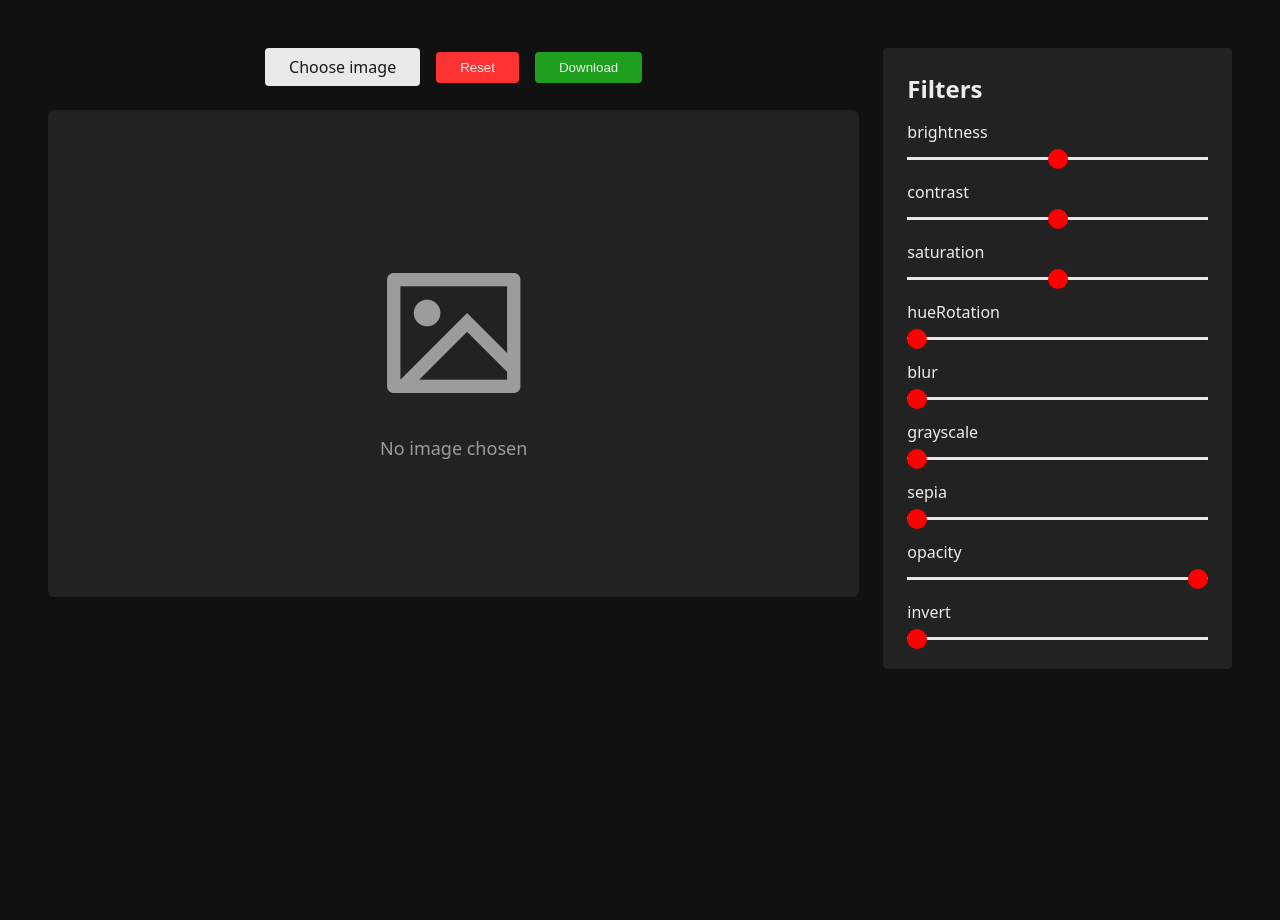
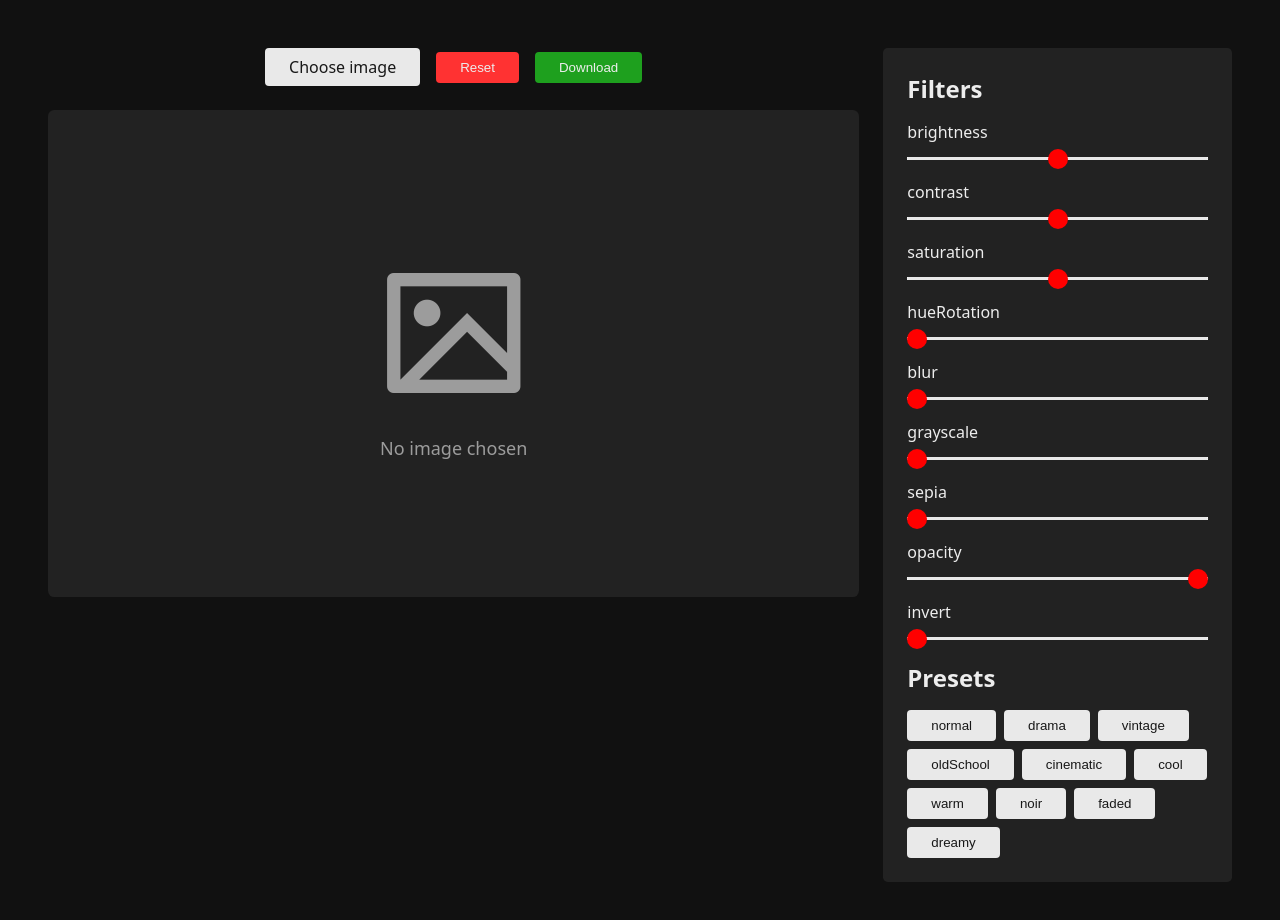
Before and after one commit to Anudeep651/image-editor, a plain HTML site: page index.html in a window 1280 px wide. Both pictures are taken after a click on the button "Reset". Before the commit the page ends 800 px from the top, so only its background shows below. Drawn offline with nearby package versions, Linux system fonts and the light colour scheme.

Commit message:
Created functionalities for reset and download btn and created preset.

```diff
--- a/index.html
+++ b/index.html
@@ -35,6 +35,8 @@
           <h2>Filters</h2>
           <div class="filters">
           </div>
+          <h2>Presets</h2>
+          <div class="presets"></div>
         </div>
       </section>
     </main>
--- a/script.js
+++ b/script.js
@@ -1,4 +1,4 @@
-const filters = {
+let filters = {
   brightness: {
     value: 100,
     min: 0,
@@ -58,6 +58,9 @@ const filters = {
 const imageCanvas = document.querySelector("#image-canvas")
 const imageInput = document.querySelector("#image-input")
 const canvasCtx = imageCanvas.getContext("2d")
+const resetButton = document.querySelector("#reset-btn")
+const downloadButton = document.querySelector("#download-btn")
+const presetsContainer = document.querySelector(".presets")
 let file = null;
 let image = null;
 
@@ -88,11 +91,15 @@ function createFilterElement(name, unit = "%", value, min, max) {
     return div
 }
 
-Object.keys(filters).forEach(key => {
+function createFilters(){
+  Object.keys(filters).forEach(key => {
     const filterElement = createFilterElement(key, filters[key].unit, filters[key].value, filters[key].min, filters[key].max)
 
     filtersContainer.appendChild(filterElement);
 })
+}
+
+createFilters()
 
 imageInput.addEventListener("change", (event)=>{
    file = event.target.files[0]
@@ -127,3 +134,214 @@ function applyFilters(){
     .trim()
     canvasCtx.drawImage(image, 0, 0);
 }
+
+resetButton.addEventListener("click", () =>{
+   filters = {
+  brightness: {
+    value: 100,
+    min: 0,
+    max: 200,
+    unit: "%",
+  },
+  contrast: {
+    value: 100,
+    min: 0,
+    max: 200,
+    unit: "%",
+  },
+  saturation: {
+    value: 100,
+    min: 0,
+    max: 200,
+    unit: "%",
+  },
+  hueRotation: {
+    value: 0,
+    min: 0,
+    max: 360,
+    unit: "deg",
+  },
+  blur: {
+    value: 0,
+    min: 0,
+    max: 20,
+    unit: "px",
+  },
+  grayscale: {
+    value: 0,
+    min: 0,
+    max: 100,
+    unit: "%",
+  },
+  sepia: {
+    value: 0,
+    min: 0,
+    max: 100,
+    unit: "%",
+  },
+  opacity: {
+    value: 100,
+    min: 0,
+    max: 100,
+    unit: "%",
+  },
+  invert: {
+    value: 0,
+    min: 0,
+    max: 100,
+    unit: "%",
+  },
+  }
+  applyFilters()
+
+  filtersContainer.innerHTML = ""
+  createFilters()
+})
+
+downloadButton.addEventListener("click", ()=>{
+  const link = document.createElement("a")
+  link.download = "edited-umage.png"
+  link.href = imageCanvas.toDataURL()
+  link.click()
+})
+
+const presets = {
+  normal: {
+    brightness: 100,
+    contrast: 100,
+    saturation: 100,
+    hueRotation: 0,
+    blur: 0,
+    grayscale: 0,
+    sepia: 0,
+    opacity: 100,
+    invert: 0,
+  },
+
+  drama: {
+    brightness: 90,
+    contrast: 140,
+    saturation: 120,
+    hueRotation: 0,
+    blur: 0,
+    grayscale: 10,
+    sepia: 0,
+    opacity: 100,
+    invert: 0,
+  },
+
+  vintage: {
+    brightness: 110,
+    contrast: 90,
+    saturation: 80,
+    hueRotation: 10,
+    blur: 0,
+    grayscale: 20,
+    sepia: 60,
+    opacity: 100,
+    invert: 0,
+  },
+
+  oldSchool: {
+    brightness: 95,
+    contrast: 85,
+    saturation: 70,
+    hueRotation: 0,
+    blur: 0,
+    grayscale: 40,
+    sepia: 80,
+    opacity: 100,
+    invert: 0,
+  },
+
+  cinematic: {
+    brightness: 95,
+    contrast: 130,
+    saturation: 110,
+    hueRotation: 5,
+    blur: 0,
+    grayscale: 0,
+    sepia: 10,
+    opacity: 100,
+    invert: 0,
+  },
+
+  cool: {
+    brightness: 100,
+    contrast: 105,
+    saturation: 110,
+    hueRotation: 180,
+    blur: 0,
+    grayscale: 0,
+    sepia: 0,
+    opacity: 100,
+    invert: 0,
+  },
+
+  warm: {
+    brightness: 105,
+    contrast: 105,
+    saturation: 110,
+    hueRotation: 20,
+    blur: 0,
+    grayscale: 0,
+    sepia: 30,
+    opacity: 100,
+    invert: 0,
+  },
+
+  noir: {
+    brightness: 100,
+    contrast: 150,
+    saturation: 0,
+    hueRotation: 0,
+    blur: 0,
+    grayscale: 100,
+    sepia: 20,
+    opacity: 100,
+    invert: 0,
+  },
+
+  faded: {
+    brightness: 110,
+    contrast: 80,
+    saturation: 70,
+    hueRotation: 0,
+    blur: 0,
+    grayscale: 20,
+    sepia: 10,
+    opacity: 90,
+    invert: 0,
+  },
+
+  dreamy: {
+    brightness: 115,
+    contrast: 90,
+    saturation: 110,
+    hueRotation: 10,
+    blur: 2,
+    grayscale: 0,
+    sepia: 10,
+    opacity: 100,
+    invert: 0,
+  }
+};
+
+Object.keys(presets).forEach(presetName => {
+  const presetButton = document.createElement("button")
+  presetButton.classList.add("btn")
+  presetButton.innerHTML = presetName
+  presetsContainer.appendChild(presetButton)
+
+  presetButton.addEventListener("click", ()=>{
+
+    const preset = presets[presetName]
+
+    Object.keys(preset).forEach(filterName =>{
+      filters[filterName].value = preset[filterName]
+    })
+    applyFilters()
+    filtersContainer.innerHTML = ""
+    createFilters()
+  })
+})
--- a/style.css
+++ b/style.css
@@ -150,3 +150,9 @@ canvas {
   max-height: 80vh;
   display: none;
 }
+
+.presets{
+  display: flex;
+  flex-wrap: wrap;
+  gap: var(--gutter-sm);
+}
```
